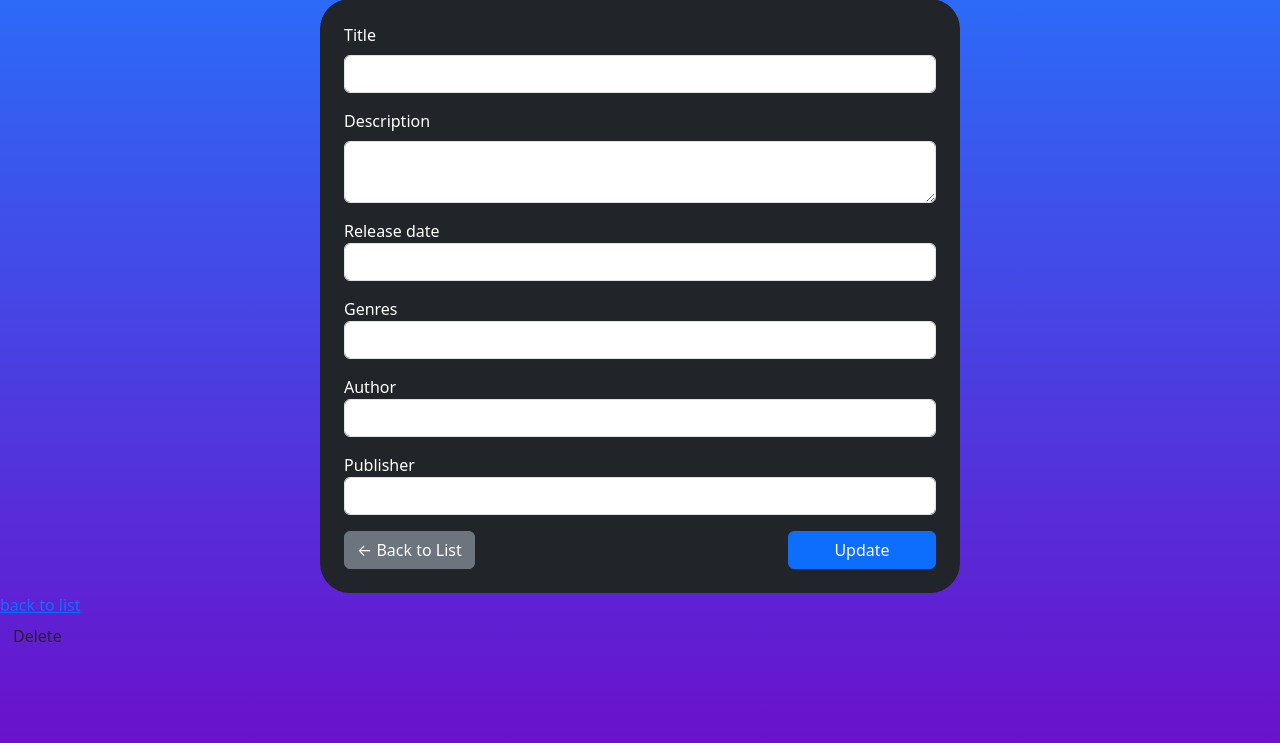
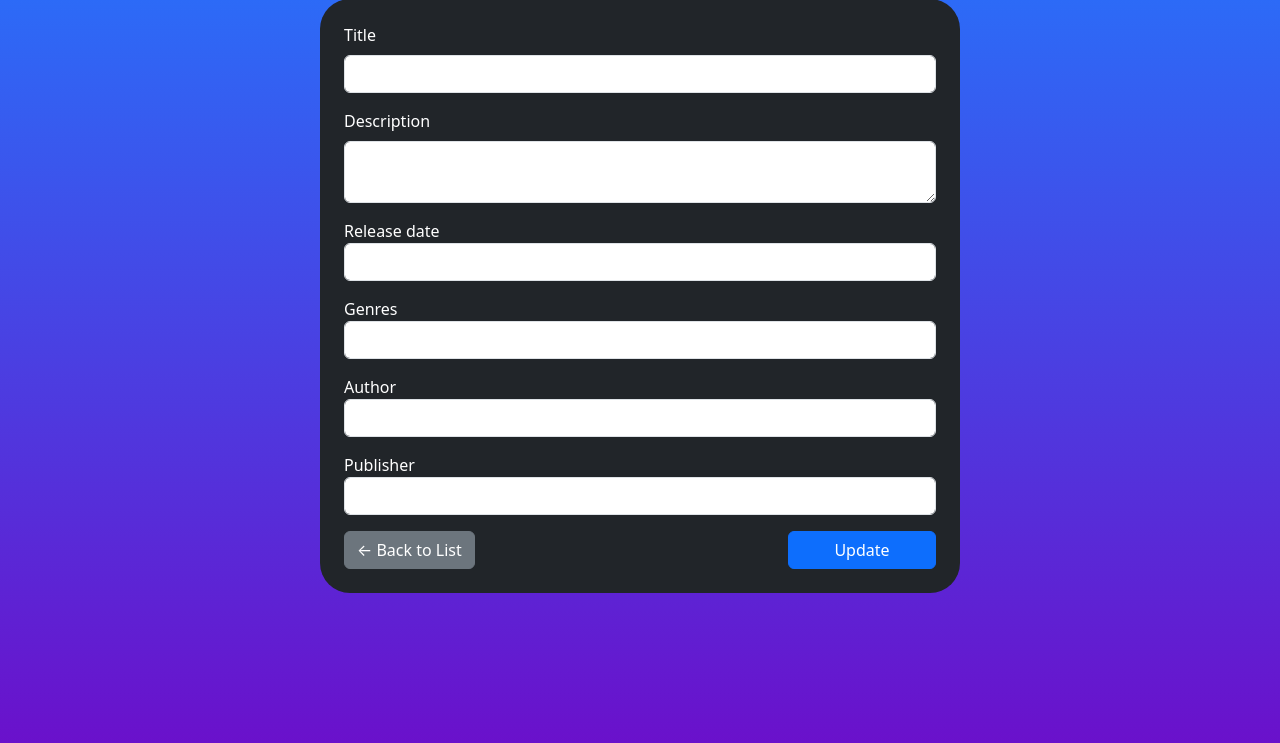
Before and after one commit to pavelAngelovv/BookShelf, a Symfony app: template templates/book/edit.html.twig in a window 1280 px wide. Shown: the part 89-832 px from the top of the page. Run offline with Twig, Linux system fonts and the light colour scheme; the template is opened without the code that fills it, so the values that code supplies are empty; form fields are guessed from the names that the template uses; some libraries are stand-ins or nearby versions.

Commit message:
Remove unused buttons

```diff
--- a/templates/book/edit.html.twig
+++ b/templates/book/edit.html.twig
@@ -7,7 +7,4 @@
 
     {{ include('book/_form.html.twig', {'button_label': 'Update'}) }}
 
-    <a href="{{ path('app_book_index') }}">back to list</a>
-
-    {{ include('book/_delete_form.html.twig') }}
 {% endblock %}
```
